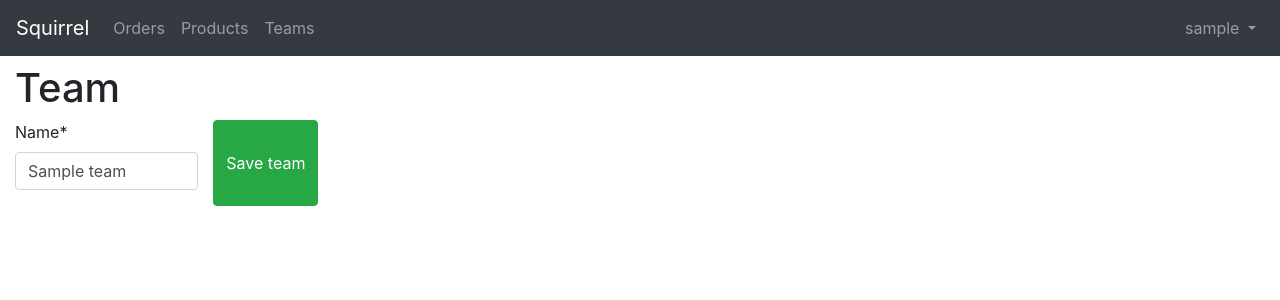
After one commit to c3loc/squirrel, a Django app: page /teams/1 in a window 1280 px wide. The commit adds this page. Shown: the top 300 px of the page. Run offline with Django 3.2, Linux system fonts and the light colour scheme; a user stored in the database is signed in; tables that the repository leaves empty hold one stand-in row (values such as "Sample post"); some libraries are stand-ins or nearby versions.

Commit message:
feat: add team management to frontend

```diff
--- a/squirrel/orders/forms.py
+++ b/squirrel/orders/forms.py
@@ -1,6 +1,6 @@
 from django import forms
 
-from .models import Order, Product
+from .models import Order, Product, Team
 
 
 class OrderForm(forms.ModelForm):
@@ -13,3 +13,9 @@ class ProductForm(forms.ModelForm):
     class Meta:
         model = Product
         fields = ["name", "unit", "unit_price", "url"]
+
+
+class TeamForm(forms.ModelForm):
+    class Meta:
+        model = Team
+        fields = ["name"]
--- a/squirrel/orders/views.py
+++ b/squirrel/orders/views.py
@@ -4,9 +4,9 @@ from django.contrib.auth.models import User
 from django.shortcuts import get_object_or_404, redirect, render
 from django_tables2 import SingleTableView
 
-from .forms import OrderForm, ProductForm
+from .forms import OrderForm, ProductForm, TeamForm
 from .models import Event, Order, Product, Team
-from .tables import OrderTable, ProductTable
+from .tables import OrderTable, ProductTable, TeamTable
 
 
 def login_redirect(request):
@@ -27,6 +27,12 @@ class ProductListView(LoginRequiredMixin, SingleTableView):
     model = Product
     table_class = ProductTable
     template_name = "products.html"
+
+
+class TeamListView(LoginRequiredMixin, SingleTableView):
+    model = Team
+    table_class = TeamTable
+    template_name = "teams.html"
 
 
 @login_required
@@ -113,3 +119,44 @@ def delete_product(request, product_id=None):
     product_object.delete()
 
     return redirect("products")
+
+
+@login_required
+def team(request, team_id=None):
+    user = User.objects.first()  # TODO: get the currently logged in user
+
+    if team_id:
+        team_object = Team.objects.get(id=team_id)
+    else:
+        team_object = None
+
+    if request.method == "POST":
+        if team_object:
+            # TODO: Check that user has rights to edit team
+            form = TeamForm(request.POST, instance=team_object)
+        else:
+            form = TeamForm(request.POST)
+
+        if form.is_valid():
+            team_object = form.save(commit=False)
+            if not team_id:
+                team_object.created_by = user
+            team_object.save()
+
+            return redirect("teams")
+    else:
+        if team_object:
+            form = TeamForm(instance=team_object)
+        else:
+            form = TeamForm()
+
+    return render(request, "team.html", {"form": form})
+
+
+@login_required
+def delete_team(request, team_id=None):
+    # TODO: Check that user has rights to delete product
+    team_object = get_object_or_404(Team, id=team_id)
+    team_object.delete()
+
+    return redirect("teams")
--- a/squirrel/squirrel/urls.py
+++ b/squirrel/squirrel/urls.py
@@ -38,6 +38,10 @@ urlpatterns = [
     path(
         "products/delete/<int:product_id>", views.delete_product, name="delete_product"
     ),
+    path("teams", views.TeamListView.as_view(), name="teams"),
+    path("teams/new", views.team, name="new_team"),
+    path("teams/<int:team_id>", views.team, name="edit_team"),
+    path("teams/delete/<int:team_id>", views.delete_team, name="delete_team"),
     path("admin/", admin.site.urls),
     path("accounts/login/", views.login_redirect),
 ]
--- a/squirrel/templates/base.html
+++ b/squirrel/templates/base.html
@@ -23,6 +23,9 @@
           </li>
           <li class="nav-item">
             <a class="nav-link" href="{% url 'products' %}">Products</a>
+          </li>
+          <li class="nav-item">
+            <a class="nav-link" href="{% url 'teams' %}">Teams</a>
           </li>
         </ul>
         <ul class="navbar-nav ml-auto">
--- /dev/null
+++ b/squirrel/templates/tables/team_button_column.html
@@ -0,0 +1,2 @@
+<a class="btn btn-primary btn-sm" href="{% url 'edit_team' record.id %}">Edit</a>
+<a class="btn btn-danger btn-sm" href="{% url 'delete_team' record.id %}">Delete</a>
--- /dev/null
+++ b/squirrel/templates/team.html
@@ -0,0 +1,19 @@
+{% extends 'base.html' %}
+
+{% load crispy_forms_tags %}
+
+{% block title %}Squirrel | Team{% endblock %}
+
+{% block content %}
+  <h1>Team</h1>
+  <form method="post">
+    {% csrf_token %}
+    <div class="row">
+      <div class="col-12 col-sm-6 col-md-4 col-lg-2">
+        <div class="form-group">
+          {{ form.name|as_crispy_field }}
+        </div>
+      </div>
+    <button type="submit" class="btn btn-success">Save team</button>
+  </form>
+{% endblock %}
```
Also changed, not shown: squirrel/orders/tables.py (+10 -1 lines), squirrel/templates/teams.html (added, +10 -0 lines).
